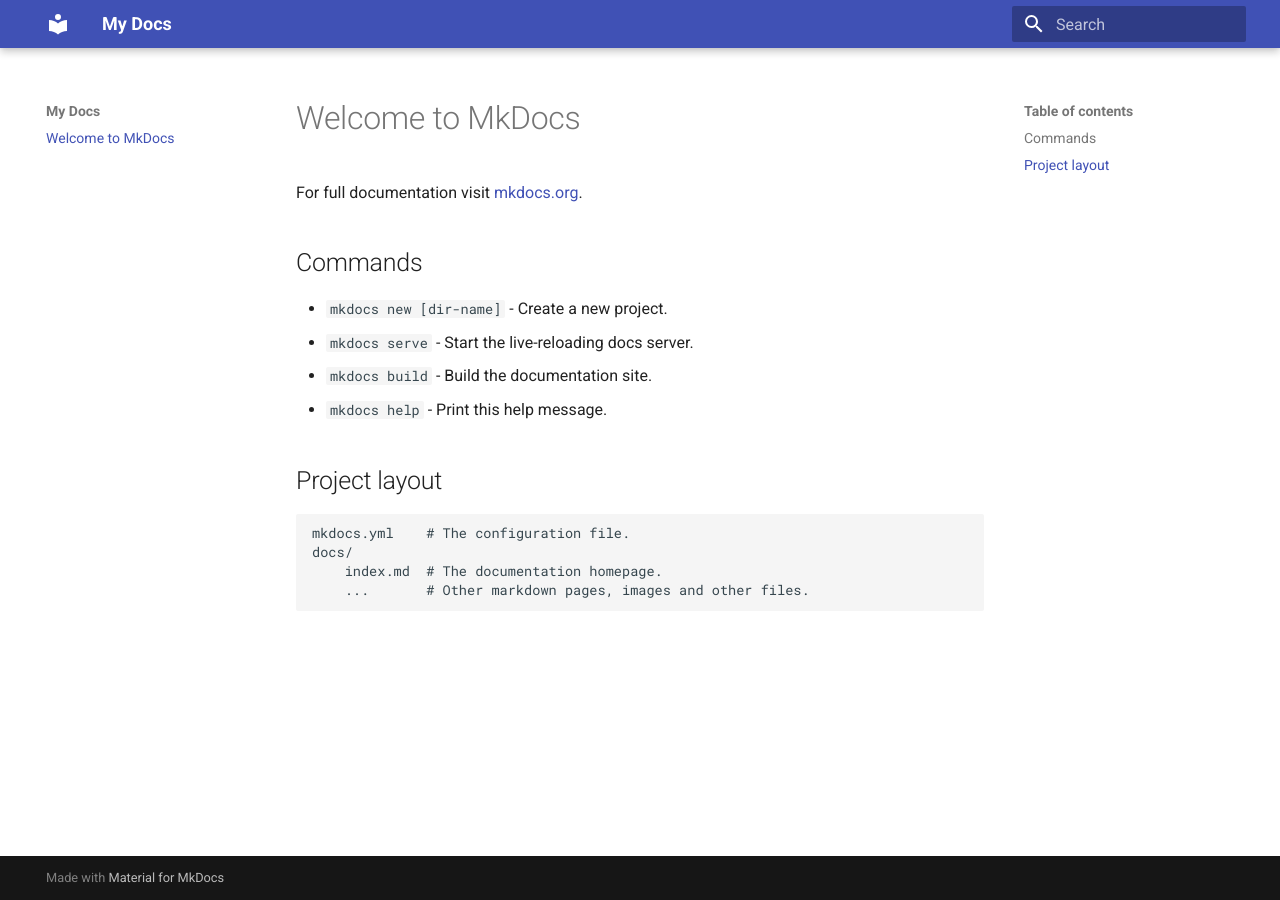
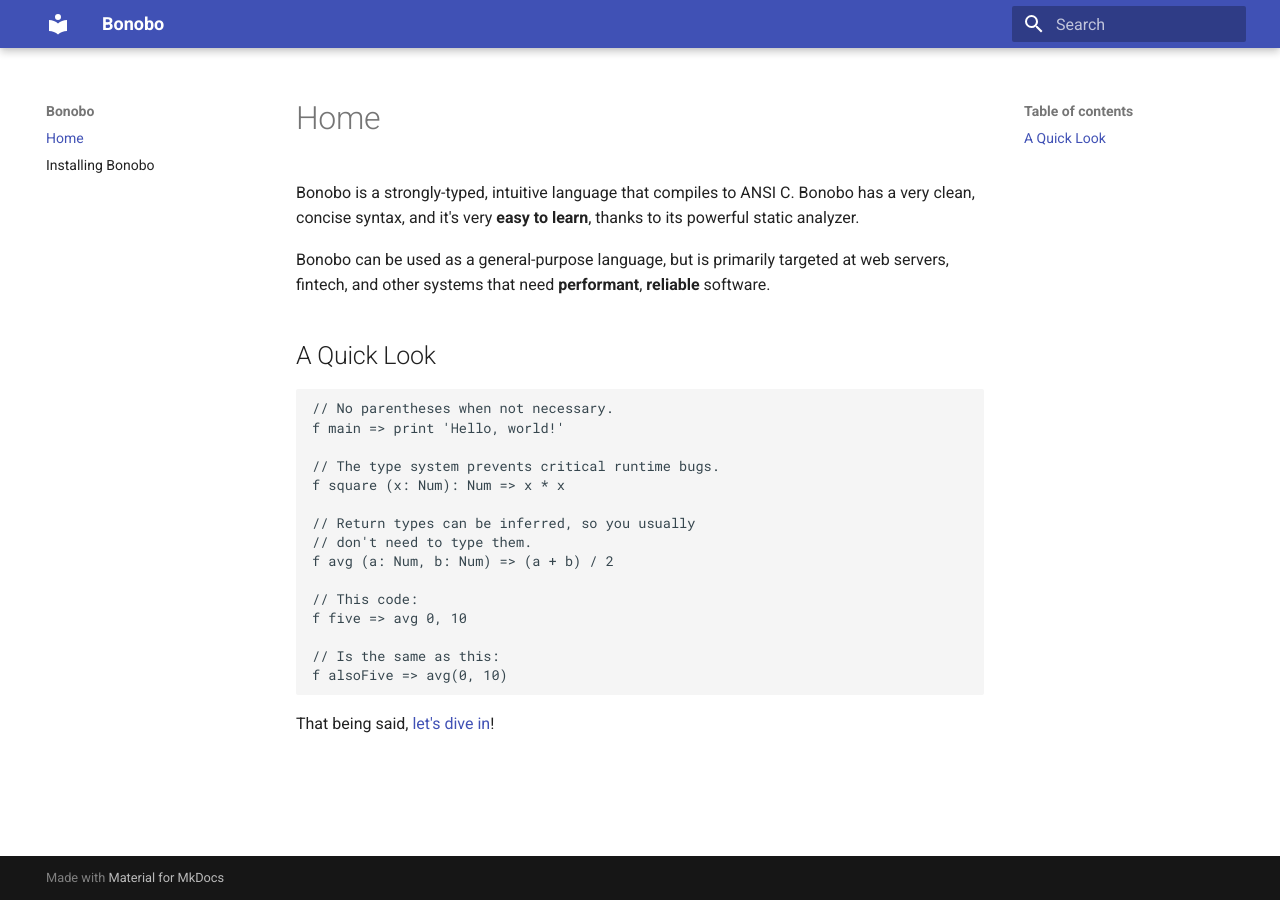
Before and after one commit to bonobo-lang/bonobo-lang.github.io, an MkDocs documentation site: the page built from docs/index.md, in a window 1280 px wide. Built offline with MkDocs 1.6.1 and Material for MkDocs 9.7.7, drawn with Linux system fonts in a browser that asks for light colours.

Commit message:
Docs on installing

````diff
--- a/docs/index.md
+++ b/docs/index.md
@@ -1,17 +1,31 @@
-# Welcome to MkDocs
+# Home
 
-For full documentation visit [mkdocs.org](http://mkdocs.org).
+Bonobo is a strongly-typed, intuitive language that compiles
+to ANSI C. Bonobo has a very clean, concise syntax, and it's
+very **easy to learn**, thanks to its powerful static analyzer.
 
-## Commands
+Bonobo can be used as a general-purpose language, but is
+primarily targeted at web servers, fintech, and other
+systems that need **performant**, **reliable** software.
 
-* `mkdocs new [dir-name]` - Create a new project.
-* `mkdocs serve` - Start the live-reloading docs server.
-* `mkdocs build` - Build the documentation site.
-* `mkdocs help` - Print this help message.
+## A Quick Look
 
-## Project layout
+```bonobo
+// No parentheses when not necessary.
+f main => print 'Hello, world!'
 
-    mkdocs.yml    # The configuration file.
-    docs/
-        index.md  # The documentation homepage.
-        ...       # Other markdown pages, images and other files.
+// The type system prevents critical runtime bugs.
+f square (x: Num): Num => x * x
+
+// Return types can be inferred, so you usually
+// don't need to type them.
+f avg (a: Num, b: Num) => (a + b) / 2
+
+// This code:
+f five => avg 0, 10
+
+// Is the same as this:
+f alsoFive => avg(0, 10)
+```
+
+That being said, [let's dive in](installing.md)!
--- a/mkdocs.yml
+++ b/mkdocs.yml
@@ -1,3 +1,3 @@
-site_name: My Docs
+site_name: Bonobo
 theme:
   name: 'material'
````
Also changed, not shown: docs/installing.md (added, +17 -0 lines).
